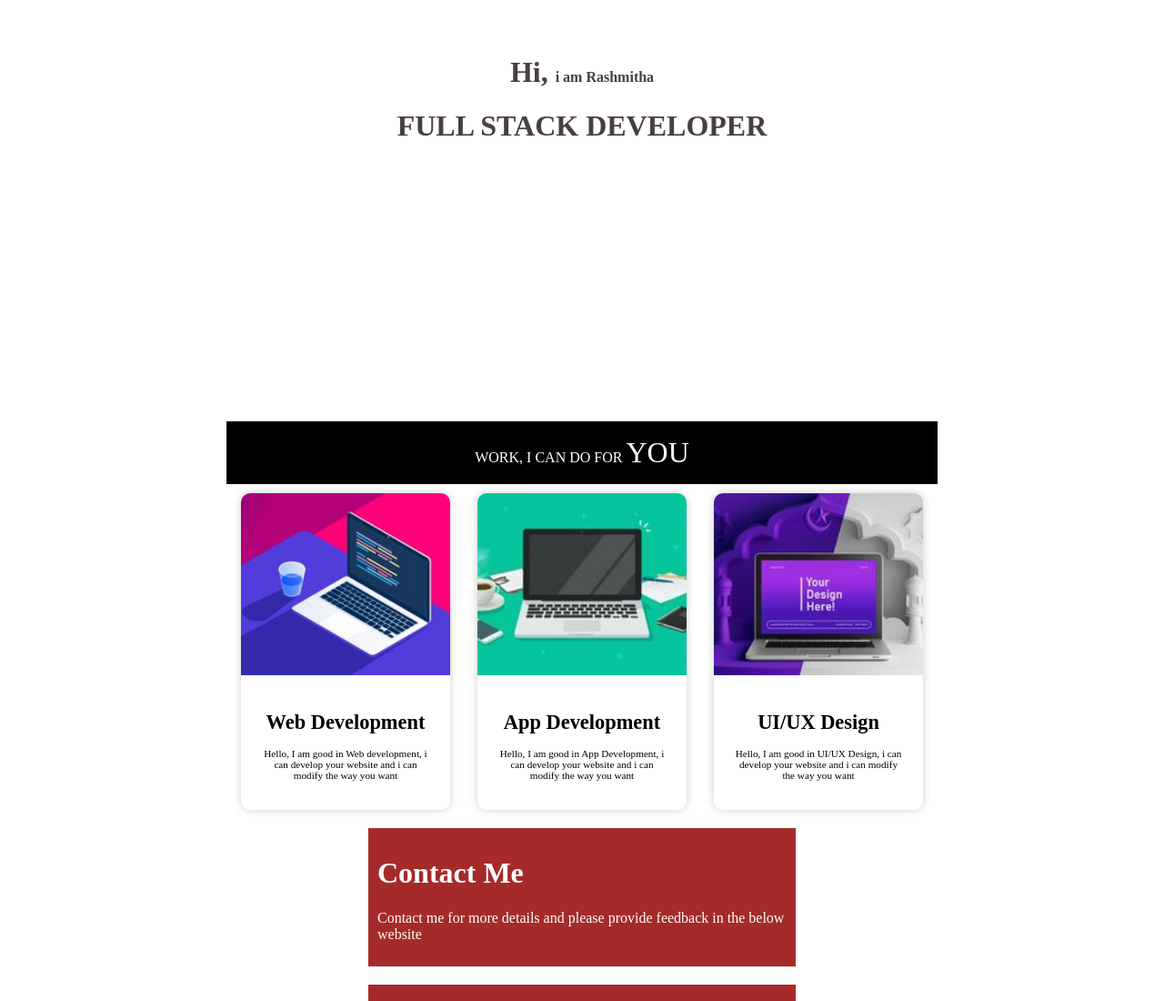
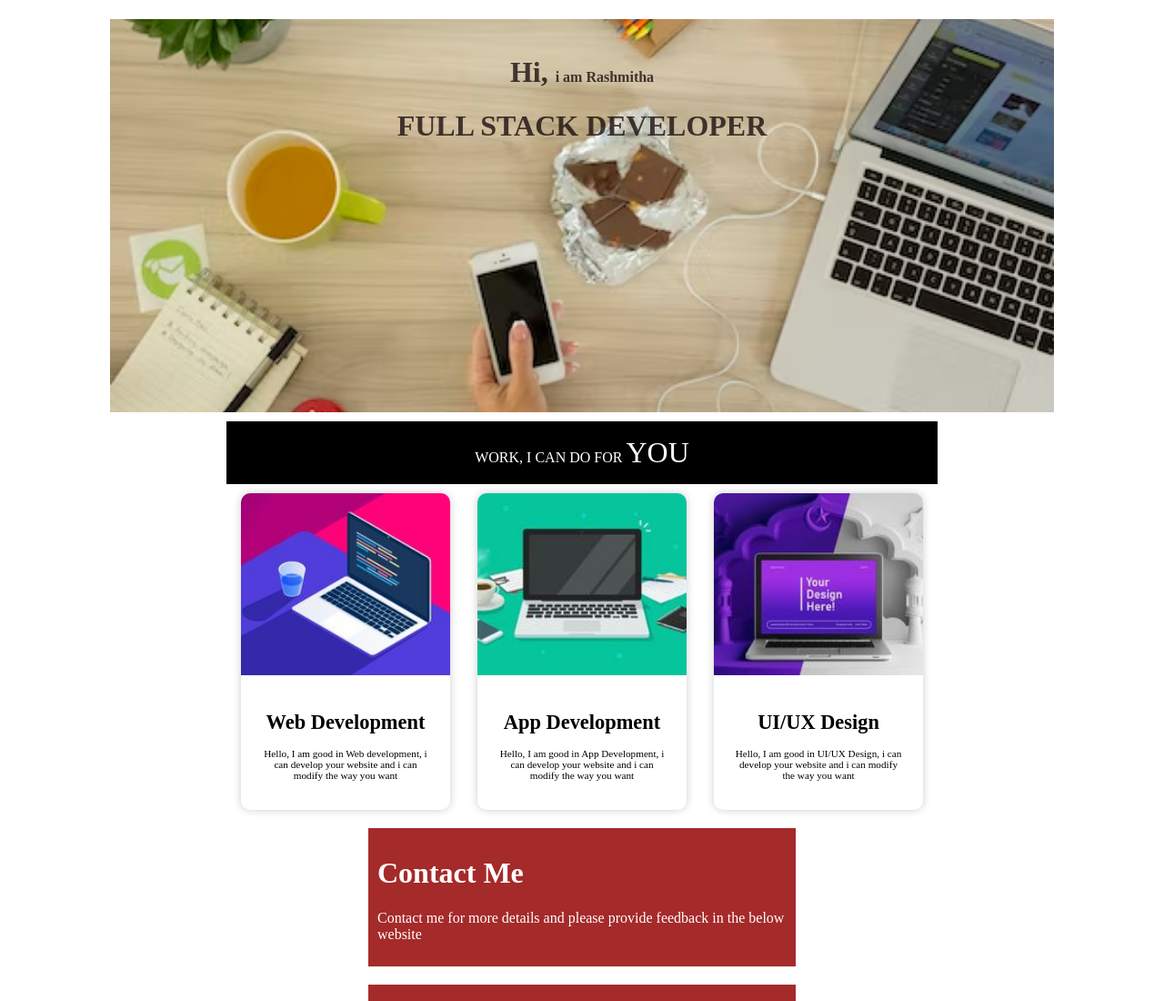
Before and after one commit to Rashmitha0808/Profile, a plain HTML site: page index.html in a window 1280 px wide. Shown: the top 1100 px of the page at 91% size. Drawn offline with Linux system fonts and the light colour scheme.

Commit message:
Update styles.css
../img/one.avif

```diff
--- a/css/styles.css
+++ b/css/styles.css
@@ -1,6 +1,6 @@
 .head-container {
   display: block;
-  background-image: url(one.avif);
+  background-image: url(../img/one.avif);
   background-repeat: no-repeat;
   background-size: auto 160%;
 
```
